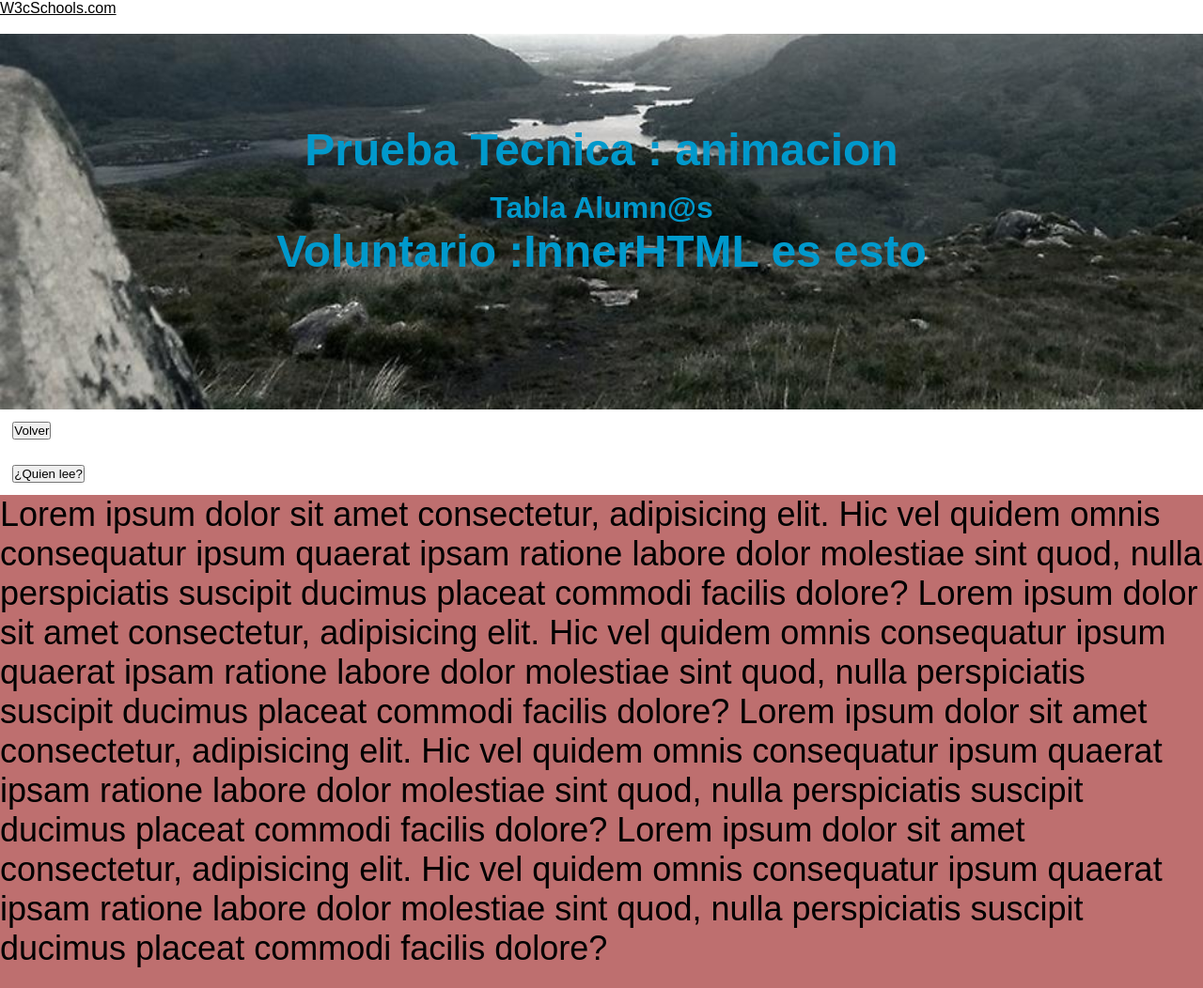
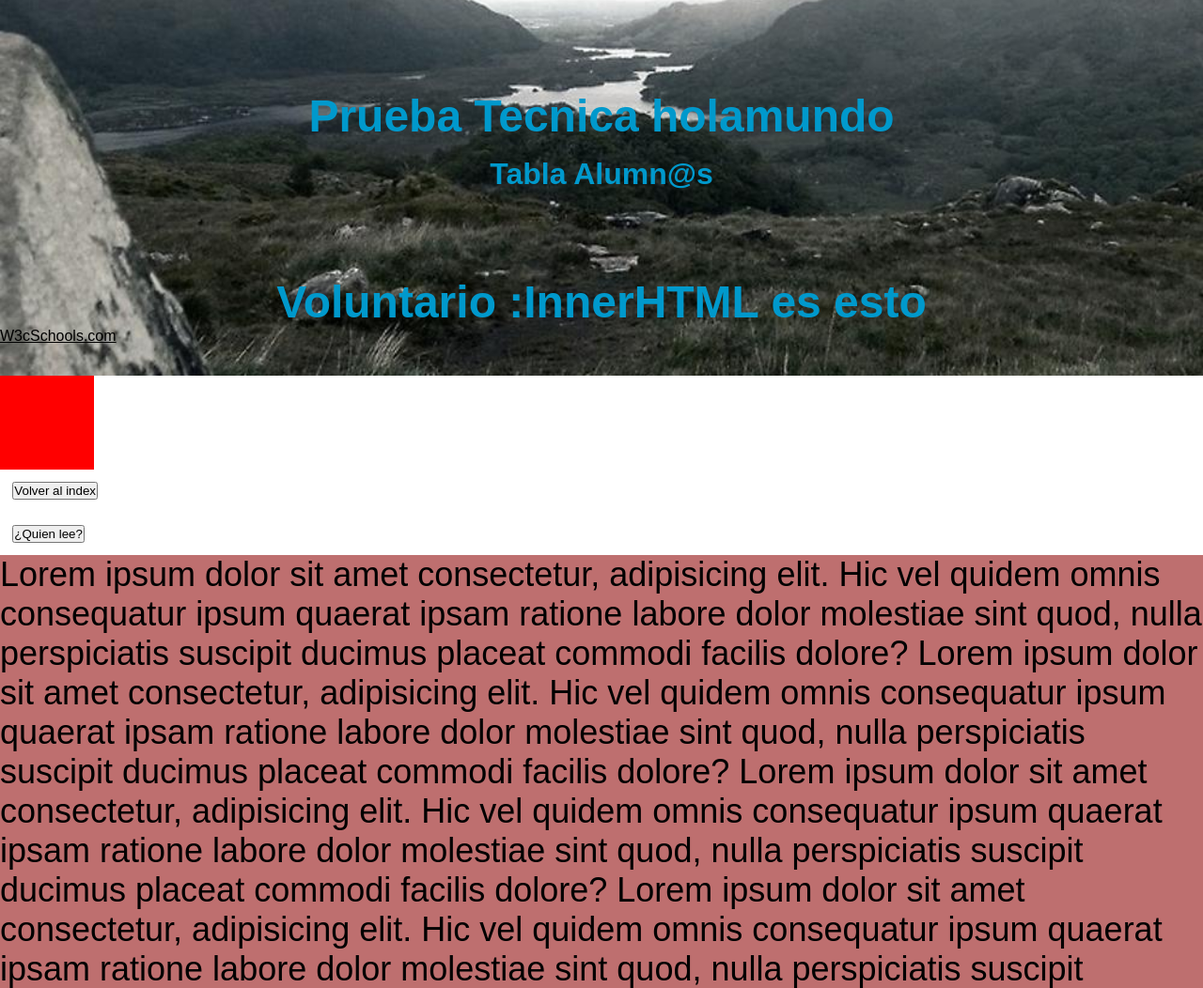
Before and after one commit to mikelbua/PruebasTecnicas, a plain HTML site: page Pruebatecnica/pruebatecnica/Ejemplos/css/animaciones.html in a window 1280 px wide. Shown: the top 1052 px of the page at 94% size. Drawn offline with Linux system fonts and the light colour scheme; files that its build step writes are made by us from their sources.

Commit message:
cambios carpeta

```diff
--- a/pruebatecnica/Ejemplos/css/animaciones.html
+++ b/Pruebatecnica/pruebatecnica/Ejemplos/css/animaciones.html
@@ -5,35 +5,35 @@
     <meta name="viewport" content="width=device-width, initial-scale=1.0">
     <meta http-equiv="X-UA-Compatible" content="ie=edge">
 
-    <link rel="icon" type="image/png" href="/images/office.jpg">
     <title>Titulo pruebatecnica</title>
 
+    <!-- la base para construir todas las rutas de esta pagina, en este caso desde a raiz '/' -->
+    <base href="/pruebatecnica/">
+    <!-- la base para construir todas las rutas de esta pagina, en este caso desde a raiz '/'-->
+
     <!--CSS-->
-    <link rel="stylesheet" href="/css/styles.css">
+    <link rel="stylesheet" href="css/styles.css">
     <!--CSS-->
-    <!-- la base para construir todas las rutas de esta pagina, en este caso desde a raiz '/' -->
-    <base href="/">
-    <!-- la base para construir todas las rutas de esta pagina, en este caso desde a raiz '/'-->
 
 
 
 </head>
 <body>
 
-<a target="_blank" href="https://www.w3schools.com/html/tryit.asp?filename=tryhtml_table_intro" >W3cSchools.com</a>
-<br><br>
 
 <div class="parallax">
-    <h1>Prueba Tecnica : animacion</h1>
+    <h1>Prueba Tecnica holamundo</h1>
     <h2>Tabla Alumn@s</h2>
-
+    <br><br><br><br><br>
     <h3>Voluntario  :<spam id="nombre">InnerHTML es esto</spam></h3>
+    <a target="_blank" href="https://www.w3schools.com/html/tryit.asp?filename=tryhtml_table_intro" >W3cSchools.com</a>
 </div>
 
+<div class="animation"></div>
 <!--<a href="/index.html">Volver</a>-->
 
-<form method="get" action="/index.html">
-    <button type="submit">Volver</button>
+<form method="get" action="index.html">
+    <button type="submit">Volver al index</button>
 </form>
 
 <button onclick="busarVoluntario()">¿Quien lee?</button>
@@ -64,7 +64,7 @@
 <!--   table#ipartek.tabla_border>tr*9>td*2   :Esto crera una tabla con el ID="ipartek" y de la class="tabla_border" de 9 filas y 2 columnas-->
 
     <!--javascrip al final del body para primero cargen los css despues el html y por ultimo javascrip-->
-        <script src="/js/main.js">
+        <script src="js/main.js">
 
         </script>
 </body>
--- a/pruebatecnica/css/styles.css
+++ b/Pruebatecnica/pruebatecnica/css/styles.css
@@ -8,9 +8,22 @@ esto es un comentario de bloque.
 @licencia: mit
 */
 
-*{/*Esto es un reseteo para eliminar estilos todos los browser user agent*/
+*{/*Esto es un reseteo para eliminar todos los margin y padding por defecto : user-agent*/
   margin: 0;
   padding: 0;
+}
+
+@keyframes example {
+  from {background-color: red;}
+  to {background-color: yellow;}
+}
+
+.animation{
+  width: 100px;
+  height: 100px;
+  background-color: red;
+  animation-name: example;
+  animation-duration: 4s;
 }
 
 h1,h2,h3,h4,h5,h6{
@@ -42,7 +55,7 @@ body{
 }
 .parallax {
     /* The image used */
-    background-image: url("/images/fondoParadax.jpg");
+    background-image: url("/pruebatecnica/images/fondoParadax.jpg");
     /* Set a specific height */
     min-height: 400px;
     /* Create the parallax scrolling effect */
```
Also changed, not shown: Pruebatecnica/pruebatecnica/index.html (renamed from pruebatecnica/index.html, +8 -8 lines), Pruebatecnica/pruebatecnica/images/fondoParadax.jpg (renamed from pruebatecnica/images/fondoParadax.jpg), Pruebatecnica/pruebatecnica/images/office.jpg (renamed from pruebatecnica/images/office.jpg), Pruebatecnica/pruebatecnica/js/main.js (renamed from pruebatecnica/js/main.js).
